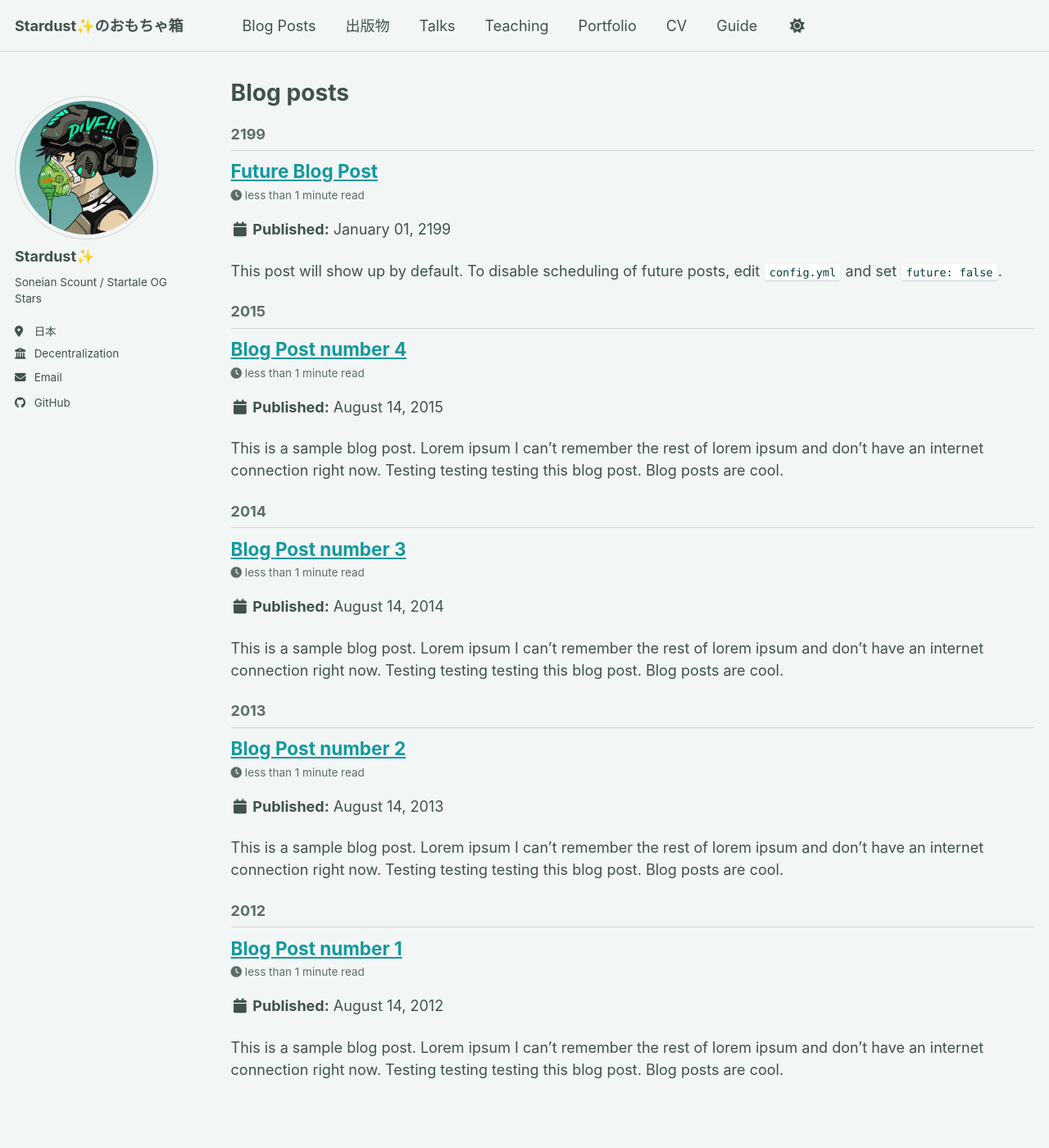
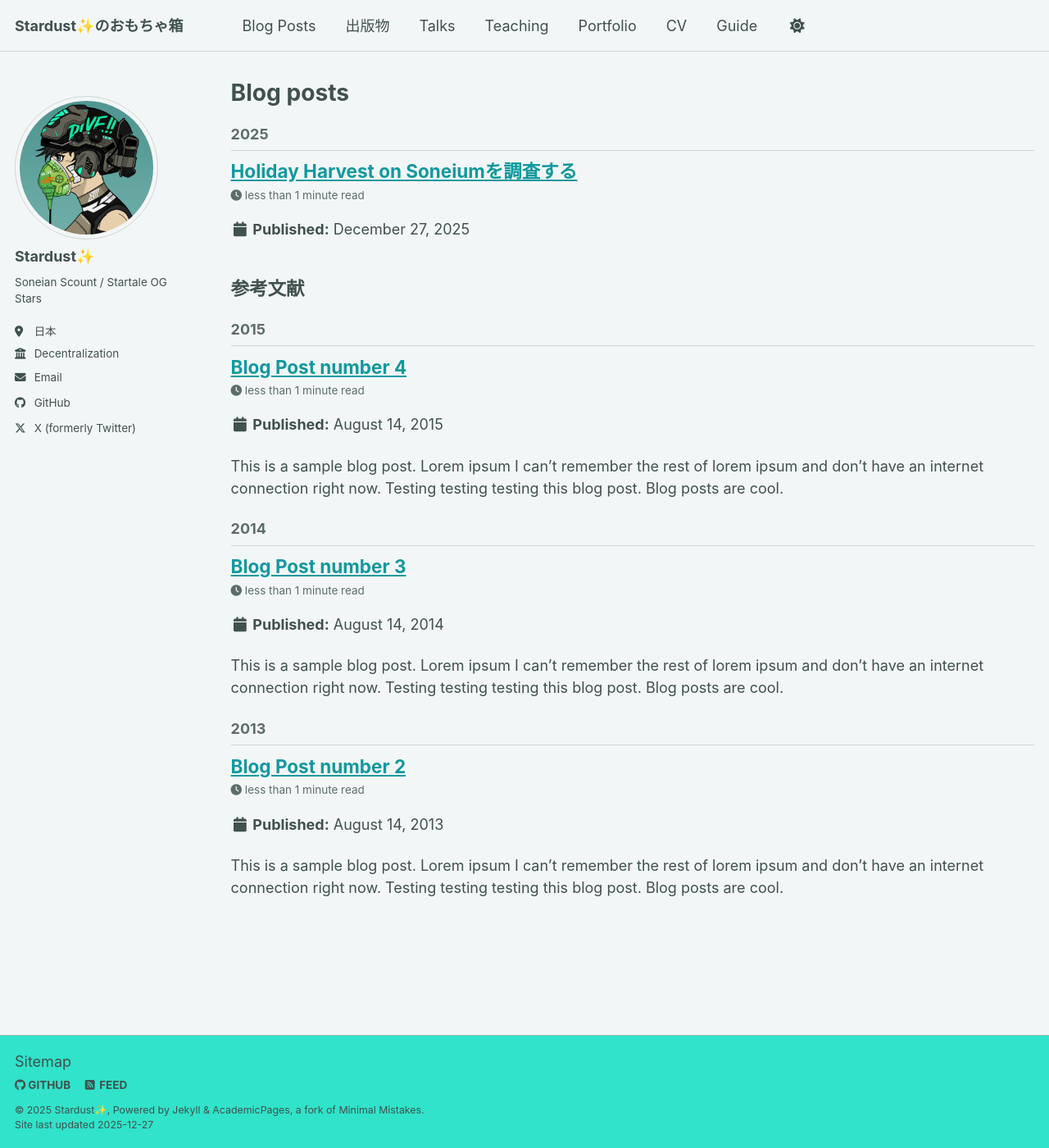
Before and after one commit to stardustdotbox/stardustdotbox.github.io, a Jekyll site: the page built from _pages/year-archive.html, in a window 1280 px wide and 1400 px high. Shown: the whole window at 82% size. Built offline with Jekyll 4.4.1, drawn with Linux system fonts in a browser that asks for light colours; a script bundle is joined from its source files by our own code; library files that are not in the unit come from our copies.

Commit message:
ホームページの初期設定

```diff
--- a/_config.yml
+++ b/_config.yml
@@ -74,7 +74,7 @@
   steam            : # Username
   telegram         : # URL
   tumblr           : # Username
-  twitter          : # Username for X / Twitter
+  twitter          : "stardustdotbox"
   vine             : # Username
   weibo            : # Username
   wikipedia        : # Username
--- a/_posts/2012-08-14-blog-post-1.md
+++ /dev/null
@@ -1,20 +0,0 @@
----
-title: 'Blog Post number 1'
-date: 2012-08-14
-permalink: /posts/2012/08/blog-post-1/
-tags:
-  - cool posts
-  - category1
-  - category2
----
-
-This is a sample blog post. Lorem ipsum I can't remember the rest of lorem ipsum and don't have an internet connection right now. Testing testing testing this blog post. Blog posts are cool.
-
-Headings are cool
-======
-
-You can have many headings
-======
-
-Aren't headings cool?
-------
--- /dev/null
+++ b/_posts/2025-12-27-Holiday-Harvest-on-Soneium.md
@@ -0,0 +1,11 @@
+---
+title: 'Holiday Harvest on Soneiumを調査する'
+date: 2025-12-27
+permalink: /posts/2025-12-27/Holiday-Harvest-on-Soneium/
+tags:
+  - Soneium
+---
+
+## 参考文献
+
+ * https://startale.com/en/blog/holiday-harvest
--- a/_posts/2199-01-01-future-post.md
+++ /dev/null
@@ -1,11 +0,0 @@
----
-title: 'Future Blog Post'
-date: 2199-01-01
-permalink: /posts/2012/08/blog-post-4/
-tags:
-  - cool posts
-  - category1
-  - category2
----
-
-This post will show up by default. To disable scheduling of future posts, edit `config.yml` and set `future: false`.
```
Also changed, not shown: _pages/about.md (+3 -1 lines).
